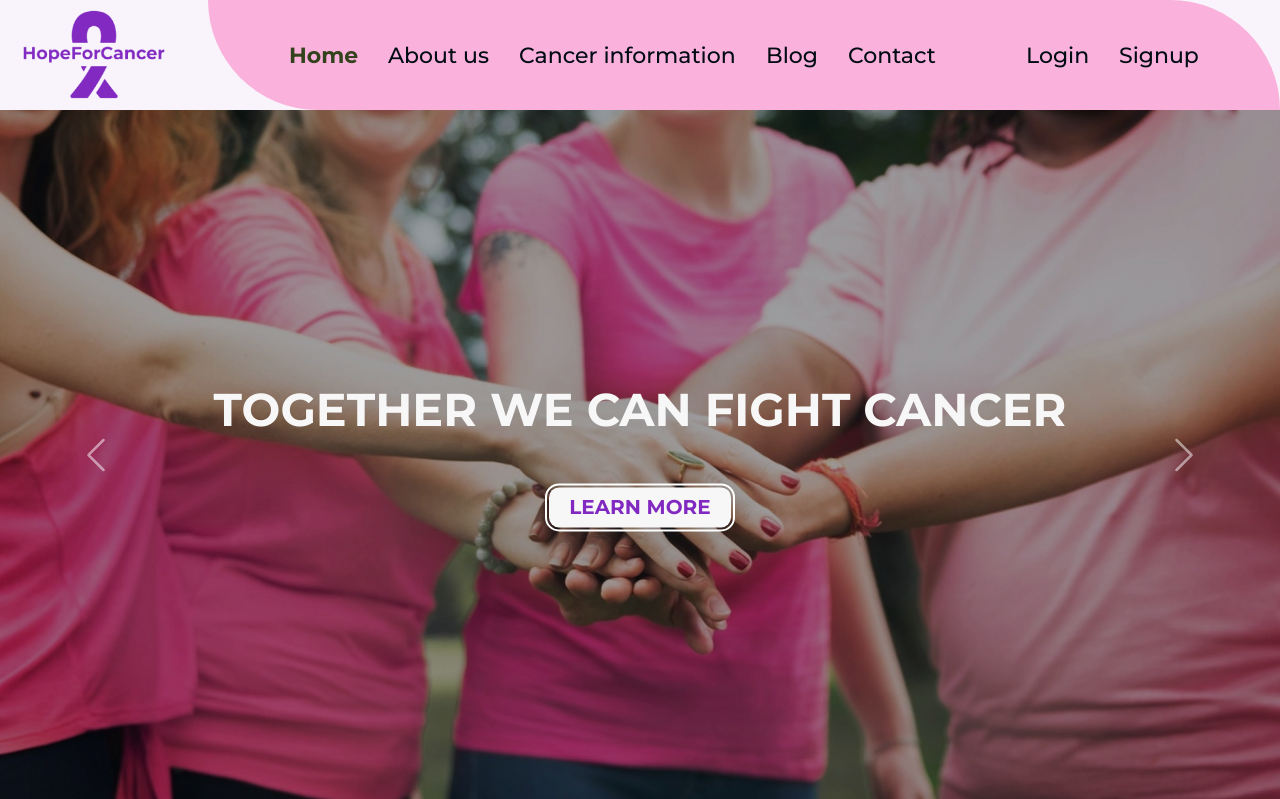
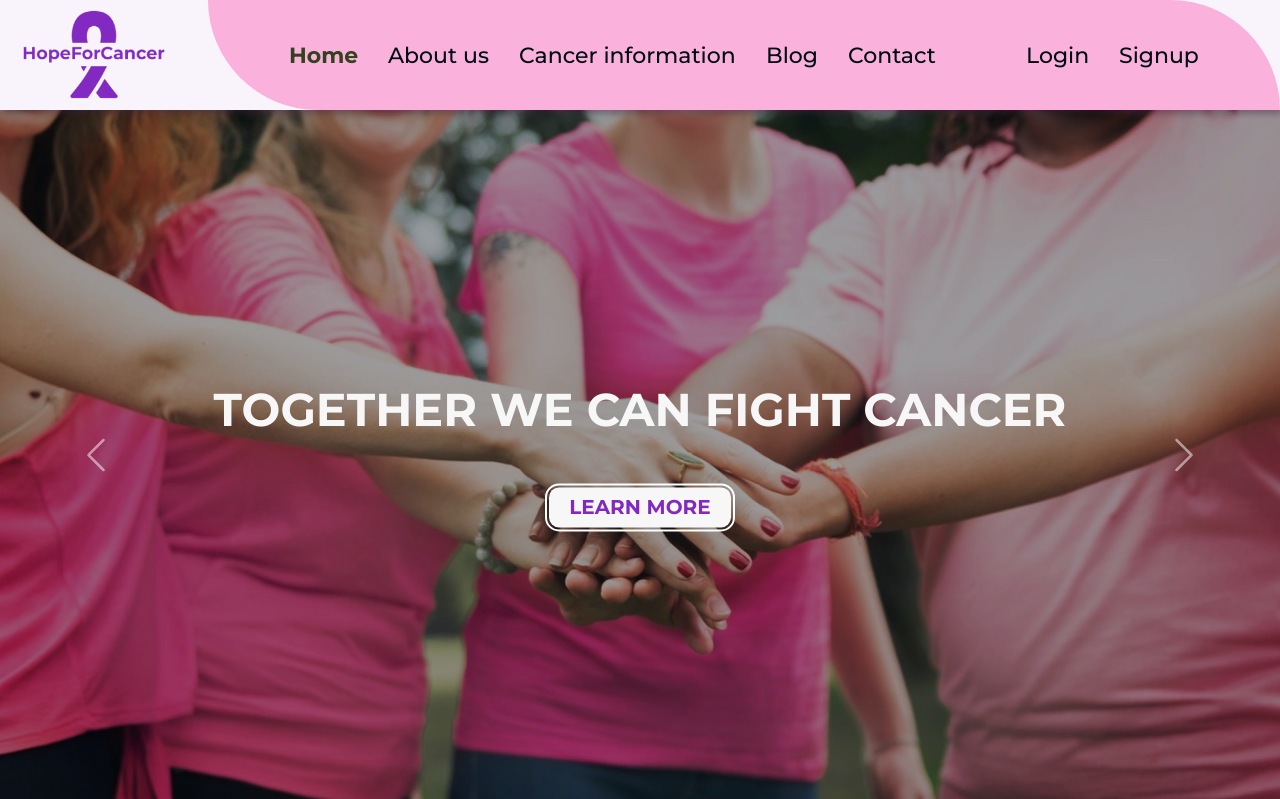
Before and after one commit to Edmir-Demaj/HopeForCancer, a Django app: page / in a window 1280 px wide. Shown: the top 799 px of the page. Run offline with Django 3.2, Linux system fonts and the light colour scheme; some libraries are stand-ins or nearby versions.

Commit message:
Make header sticky and add shadow

```diff
--- a/static/css/style.css
+++ b/static/css/style.css
@@ -37,6 +37,17 @@ p {
 }
 
 /* --------------------------------------------------- Navbar styles */
+header {
+    overflow-x: hidden;
+    width: 100vw;
+    position: sticky;
+    top: 0;
+    left: 0;
+    background-color: rgba(249, 244, 251);
+    box-shadow: 2px 4px 6px rgba(67, 38, 60, 0.4);
+    z-index: 50;
+}
+
 .nav-item a {
     color: #010b13;
     margin: 0 5px;
@@ -66,7 +77,7 @@ p {
     font-size: 2.5em;
     border: none;
     color: #8129c1;
-    background-color: transparent;
+    background-color: #f7f7f7;
 }
 
 .offcanvas {
--- a/templates/base.html
+++ b/templates/base.html
@@ -3,6 +3,7 @@
 {% url 'index' as index %}
 {% url 'blog_page' as blog_page %}
 {% url 'account_login' as login %}
+{% url 'account_signup' as signup %}
 
 <!DOCTYPE html>
 <html lang="en">
@@ -96,7 +97,8 @@
                                     href="{% url 'account_login' %}" aria-label="navbar link to log in page">Login</a>
                             </li>
                             <li class="nav-item">
-                                <a class="nav-link hvr-underline-from-center" href="{% url 'account_signup' %}"
+                                <a class="nav-link hvr-underline-from-center {% if request.path == signup %} active {% endif %}"
+                                    href="{% url 'account_signup' %}"
                                     aria-label="navbar link to sign up page">Signup</a>
                             </li>
                             {% endif %}
```
